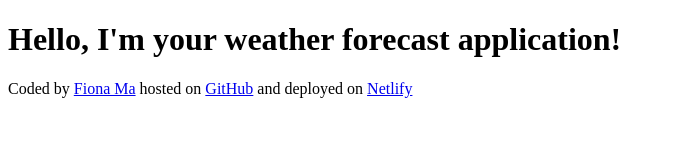
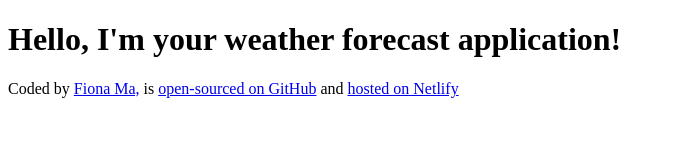
Before and after one commit to Veggietail8/Weather-Forecast, a plain HTML site: page index.html in a window 1280 px wide. Shown: the whole page, without its empty margins (0-674 px from the left). Drawn offline with Linux system fonts and the light colour scheme.

Commit message:
Update index.html

```diff
--- a/index.html
+++ b/index.html
@@ -9,16 +9,16 @@
     <h1>Hello, I'm your weather forecast application!</h1>
     <footer>
       Coded by
-      <a href="https://github.com/Veggietail8" target="_blank">Fiona Ma</a>
-      hosted on
+      <a href="https://github.com/Veggietail8" target="_blank">Fiona Ma,</a>
+      is
       <a href="https://github.com/Veggietail8/Weather-Forecast" target="_blank"
-        >GitHub</a
+        >open-sourced on GitHub</a
       >
-      and deployed on
+      and
       <a
         href="https://weatherforecastshecodesweek7.netlify.app/"
         target="_blank"
-        >Netlify</a
+        >hosted on Netlify</a
       >
     </footer>
   </body>
```
